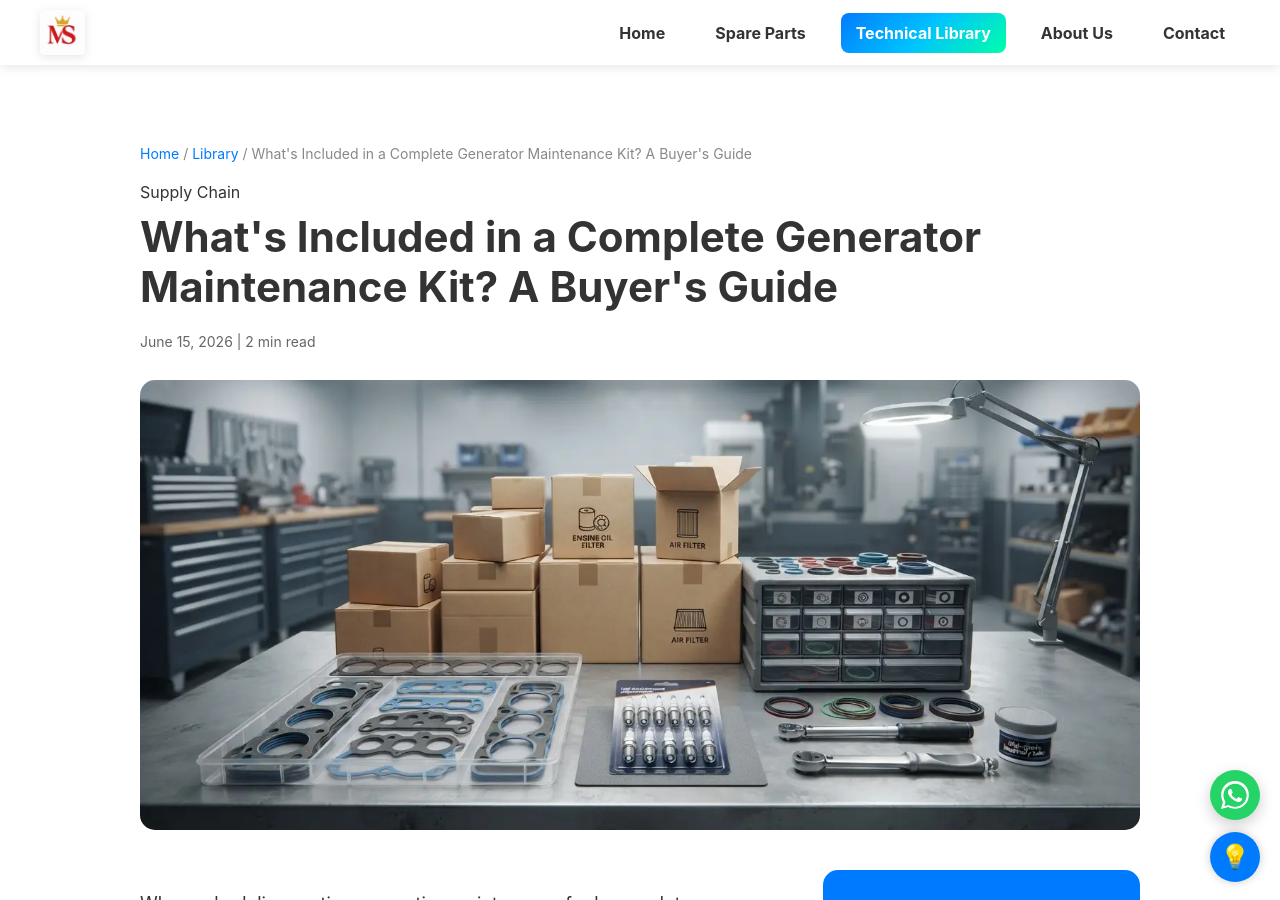
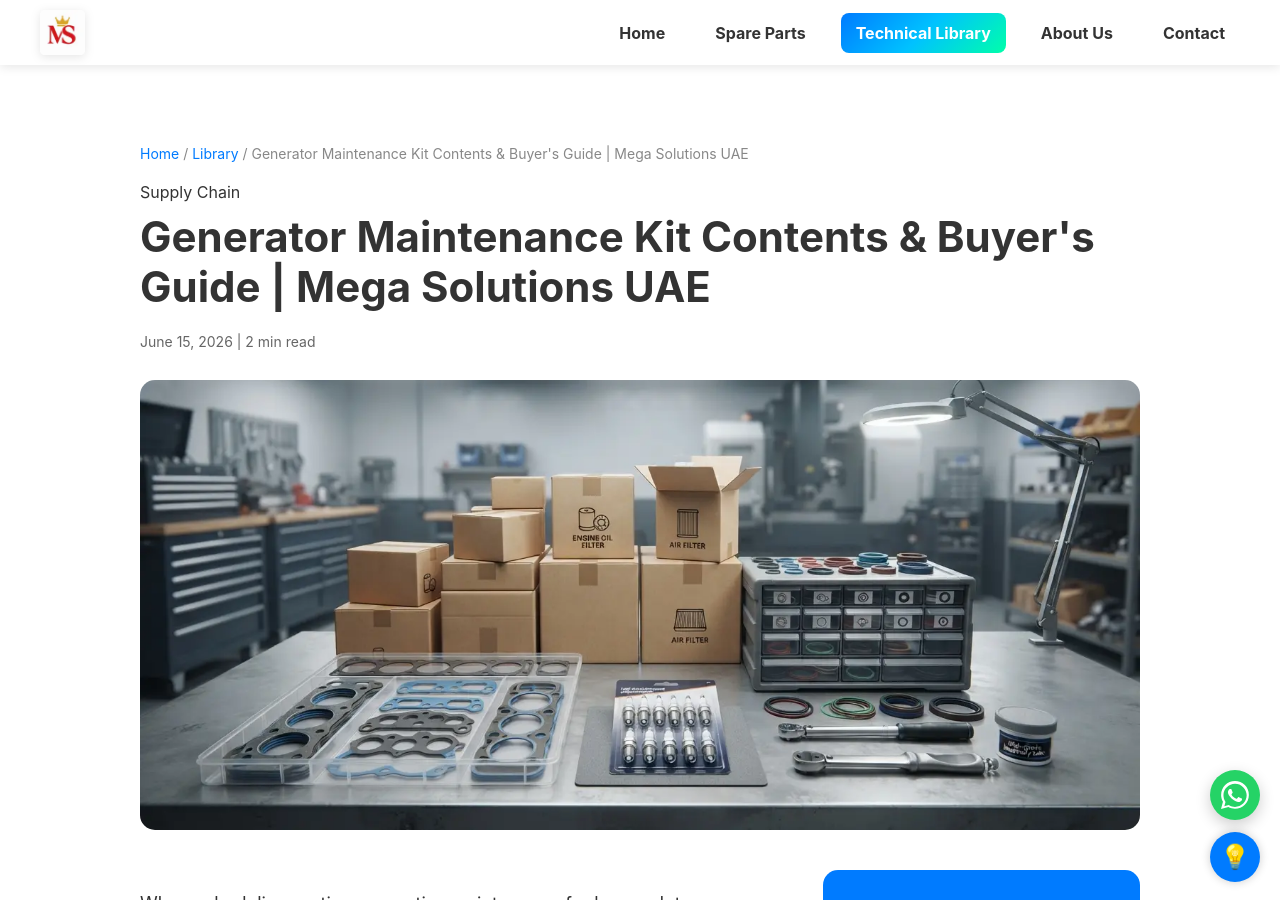
Before and after one commit to Khisal786/Mega-Solutions-UAE, a Jekyll site: the page built from _posts/2026-06-15-whats-included-in-a-complete-generator-maintenance-kit.md, in a window 1280 px wide and 900 px high. Built offline with Jekyll 4.4.1, drawn with Linux system fonts in a browser that asks for light colours.

Commit message:
Update title and improve post metadata

```diff
--- a/_posts/2026-06-15-whats-included-in-a-complete-generator-maintenance-kit.md
+++ b/_posts/2026-06-15-whats-included-in-a-complete-generator-maintenance-kit.md
@@ -1,6 +1,6 @@
 ---
 layout: post
-title: "What's Included in a Complete Generator Maintenance Kit? A Buyer's Guide"
+title: "Generator Maintenance Kit Contents & Buyer's Guide | Mega Solutions UAE"
 date: 2026-06-15
 image: /assets/images/blog/generator-maintenance-kit-contents.webp
 description: "An expert guide for industrial plant buyers on the essential components, filters, and sealing elements bundled in a complete generator service kit."
```
